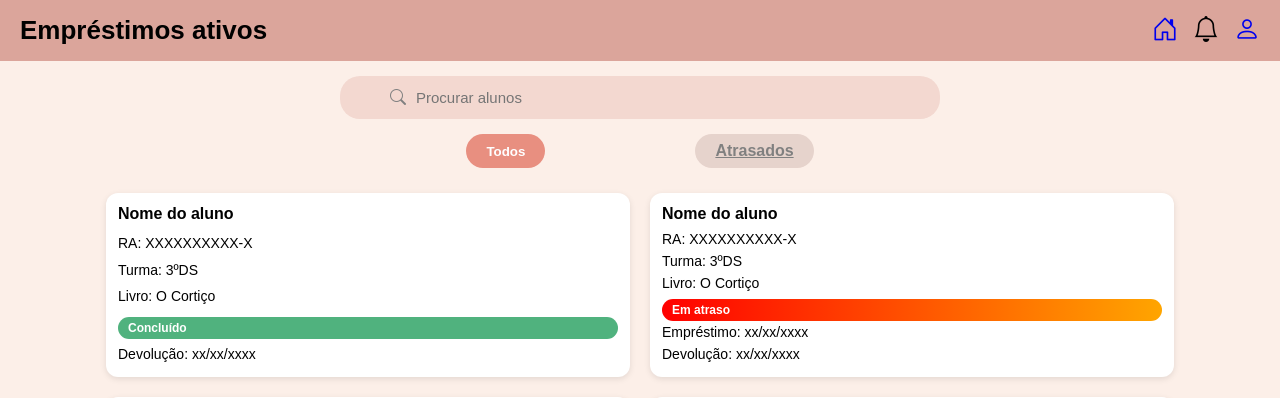
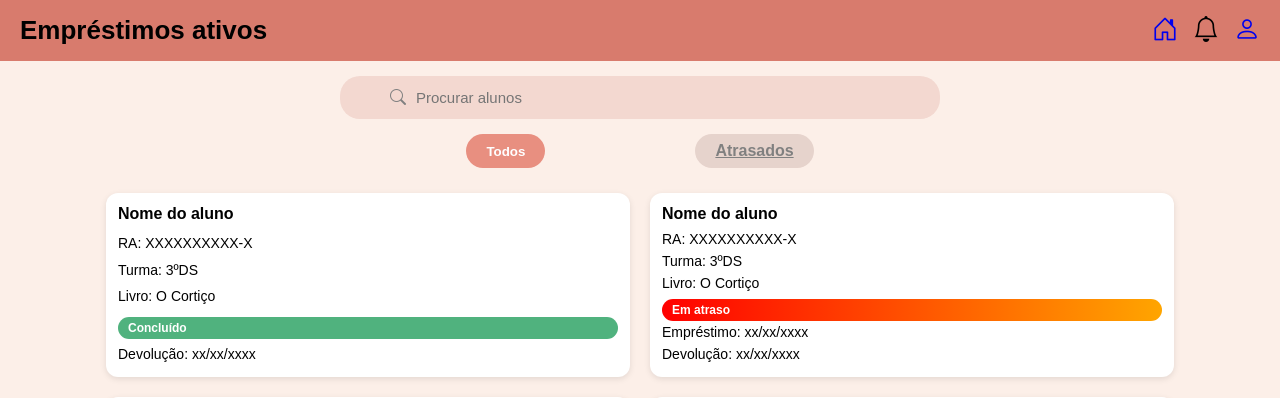
Before and after one commit to laragrossi/TCC---biblioteca-digital, a PHP site: page /emprestimoaluno.php in a window 1280 px wide. Shown: the top 398 px of the page. Run offline with PHP 8.4, Linux system fonts and the light colour scheme.

Commit message:
22/10
arrumei muitas coisas nao lembro o que é

```diff
--- a/biblioteca-digital-tcc/css/emprestimoaluno.css
+++ b/biblioteca-digital-tcc/css/emprestimoaluno.css
@@ -12,7 +12,7 @@
         display: flex;
         justify-content: space-between;
         align-items: center;
-        background-color: #dba59b;
+        background-color: #d87b6d;
         padding: 15px 20px;
     }
 
```
